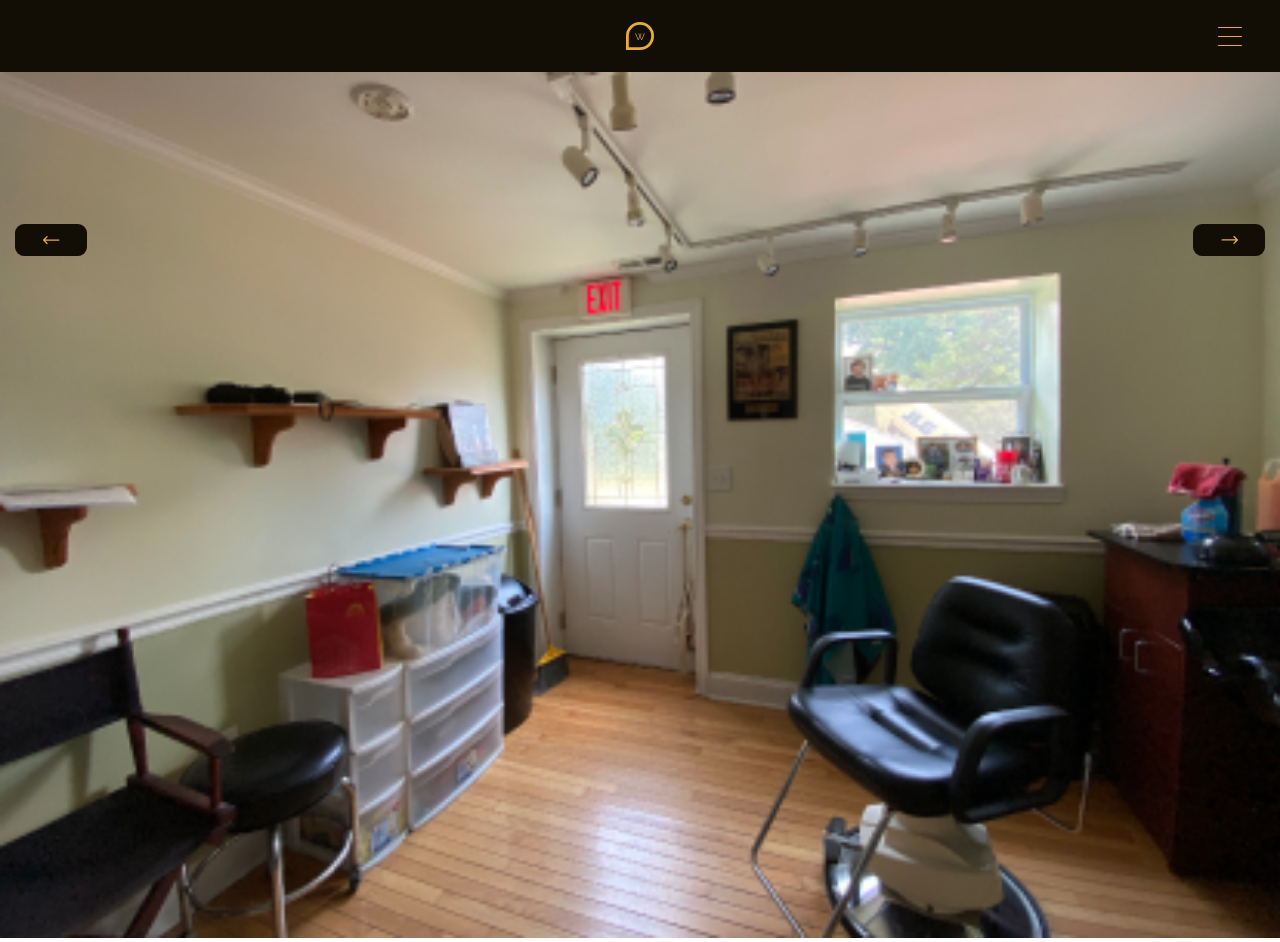
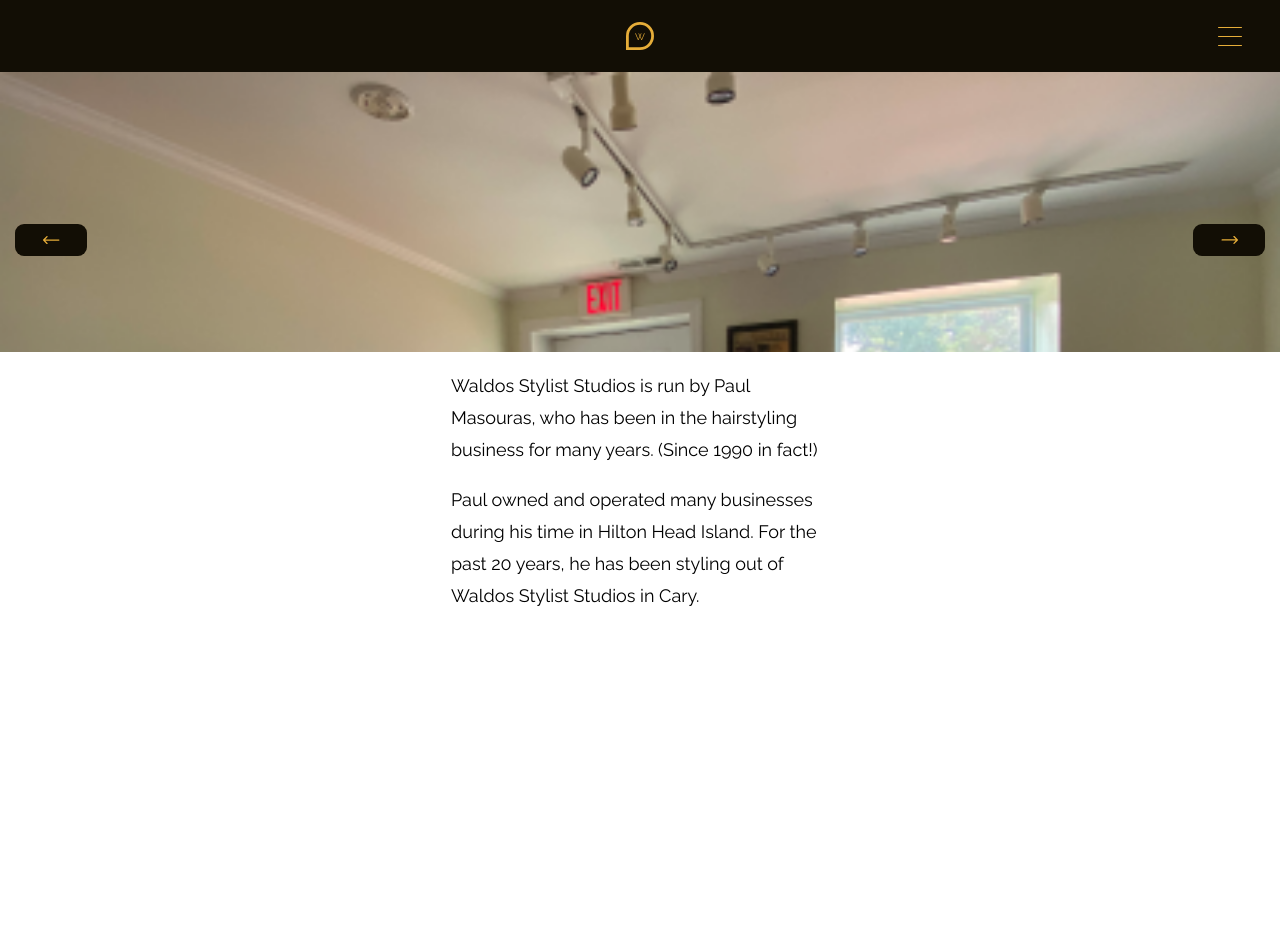
Before and after one commit to ethanwilkins/waldos, a React (Create React App) app: page / in a window 1280 px wide. After the commit the page ends 800 px from the top, so only its background shows below. Built offline with nearby package versions, Linux system fonts and the light colour scheme.

Commit message:
aboutMe_started

```diff
--- a/src/components/Main.js
+++ b/src/components/Main.js
@@ -50,11 +50,17 @@
 
             <img
               src={studioImg}
-              className={styles.studioImg}
+              className={styles.carouselImg}
               alt="Studio"
             />
           </div>
           <div className={styles.aboutMe}>
+            <p>
+              Waldos Stylist Studios is run by Paul Masouras, who has been in the hairstyling business for many years. (Since 1990 in fact!)
+            </p>
+            <p>
+              Paul owned and operated many businesses during his time in Hilton Head Island. For the past 20 years, he has been styling out of Waldos Stylist Studios in Cary.
+            </p>
           </div>
         </div>
 
--- a/src/styles/Main.module.scss
+++ b/src/styles/Main.module.scss
@@ -59,6 +59,7 @@
   position: relative;
   width: 100%;
   height: 280px;
+  overflow: hidden;
 }
 
 .imageCarouselButtonLeft {
@@ -88,8 +89,17 @@
   transform: rotate(-180deg);
 }
 
-.studioImg {
+.carouselImg {
   width: 100%;
+}
+
+.aboutMe {
+  margin: 32px 18px;
+  width: 100%;
+  margin: 0 auto;
+  width: 378px;
+  font-size: 18px;
+  line-height: 32px;
 }
 
 .footer {
```
